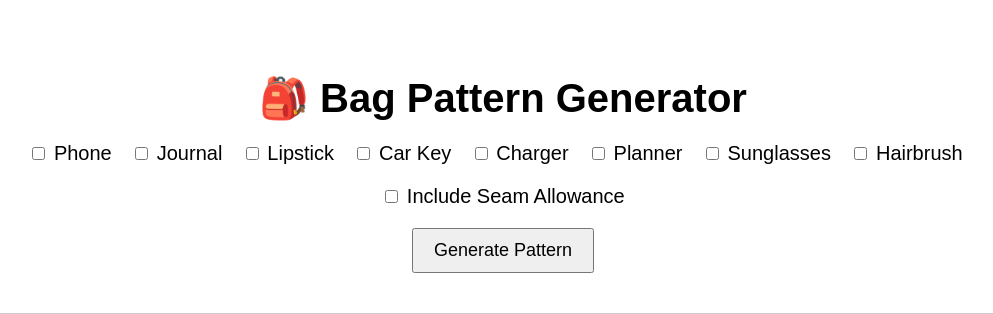
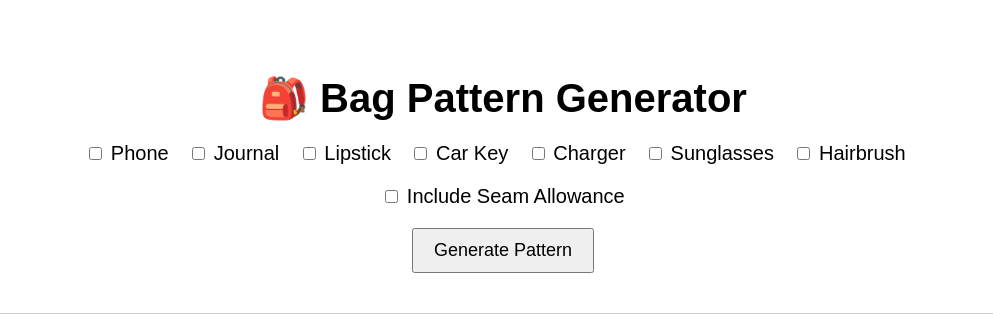
Before and after one commit to kayahirsch/pattern-3d-generator, a Flask app: page / in a window 1280 px wide. Shown: the top 314 px of the page, without its empty margins (137-1130 px from the left). Run offline with Flask 3, Linux system fonts and the light colour scheme.

Commit message:
Update index.html

```diff
--- a/templates/index.html
+++ b/templates/index.html
@@ -43,7 +43,6 @@
         <label><input type="checkbox" value="lipstick"> Lipstick</label>
         <label><input type="checkbox" value="car_key"> Car Key</label>
         <label><input type="checkbox" value="charger"> Charger</label>
-        <label><input type="checkbox" value="planner"> Planner</label>
         <label><input type="checkbox" value="sunglasses"> Sunglasses</label>
         <label><input type="checkbox" value="hairbrush"> Hairbrush</label>
     </div>
```
